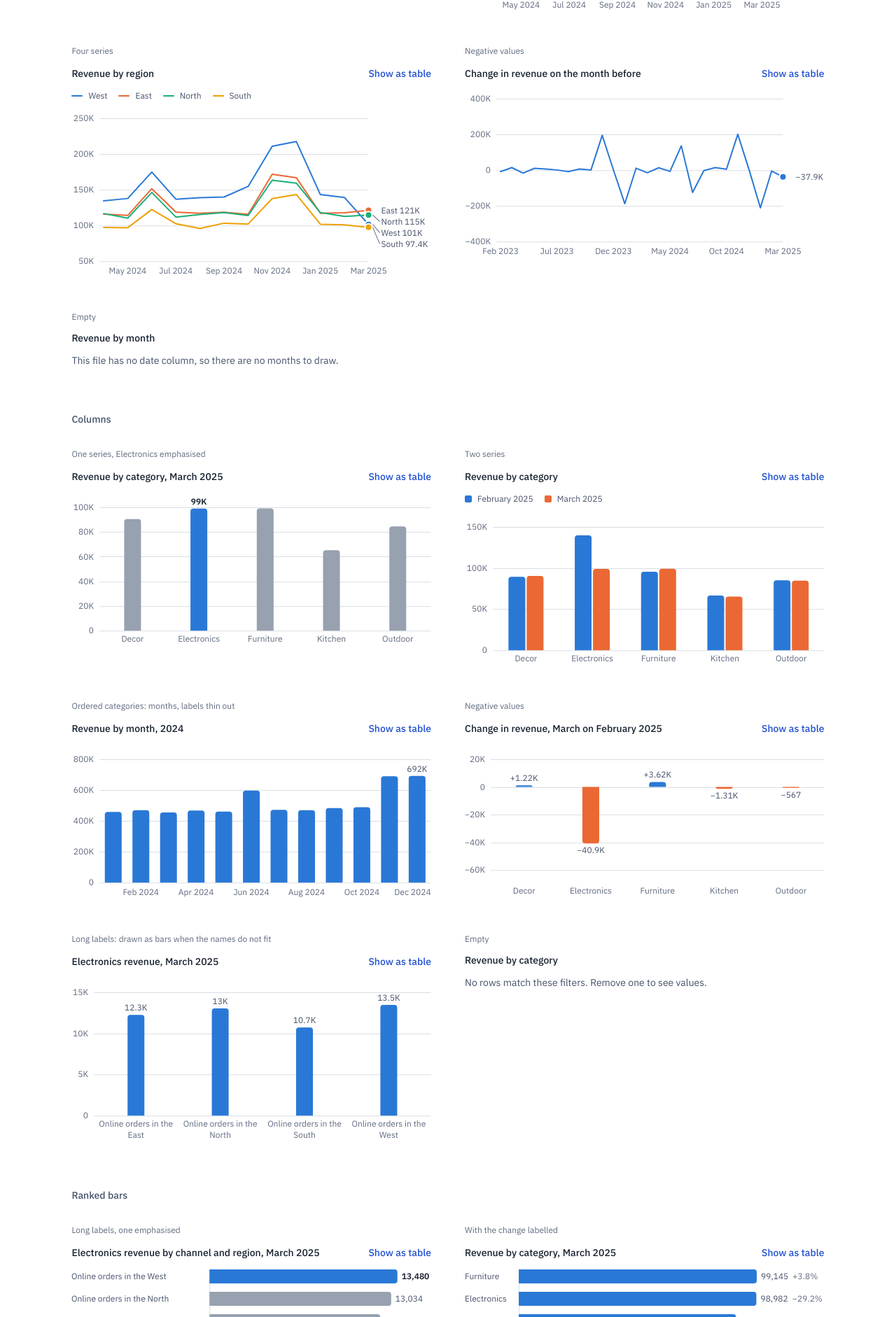
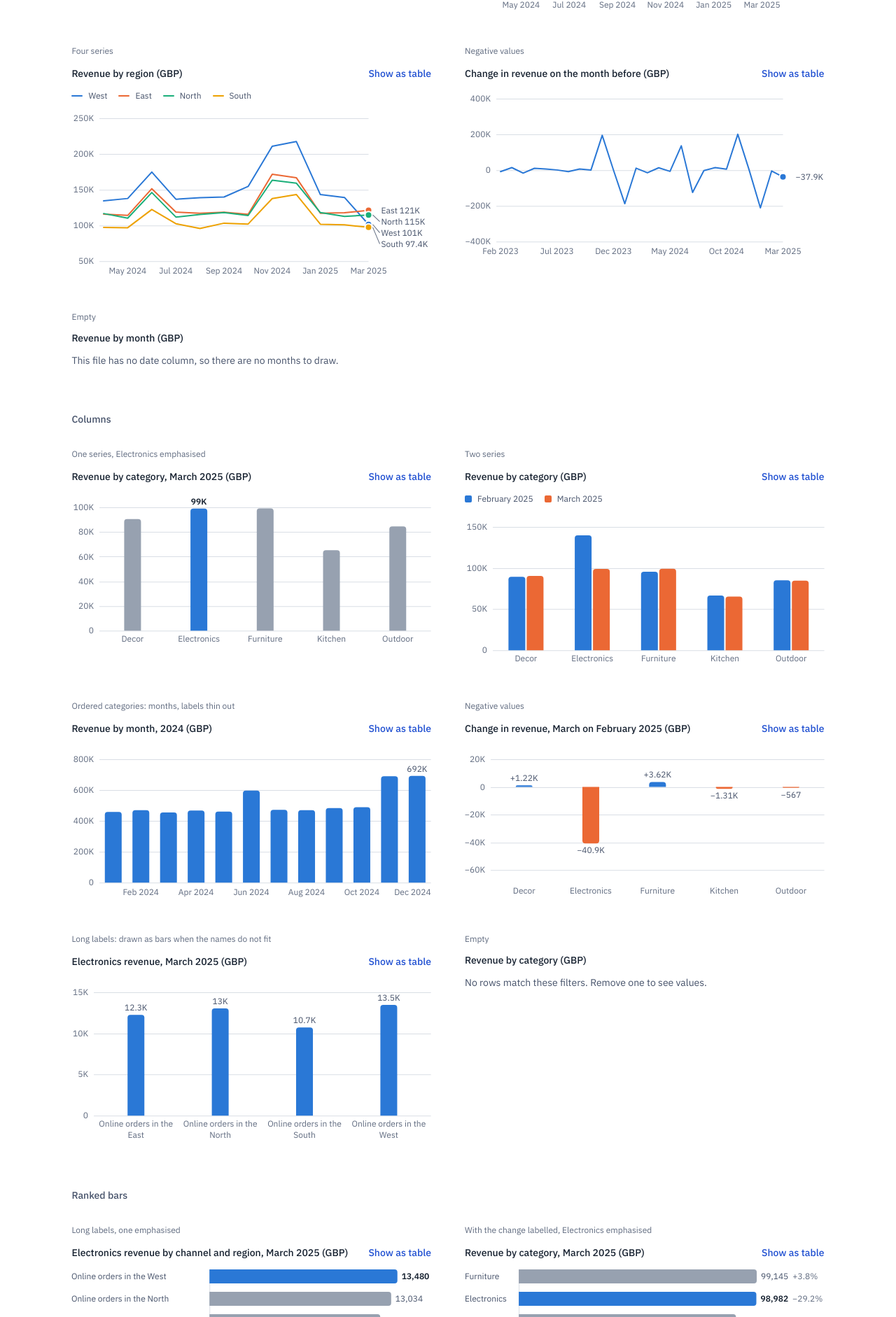
Before and after one commit to vedjrr/Footnote, a Next.js app: page /styleguide in a window 1280 px wide. Shown: the part 8538-10420 px from the top of the page at 70% size. Built offline with nearby package versions, Linux system fonts and the light colour scheme.

Commit message:
docs: record chart layout decisions; units in chart titles

```diff
--- a/src/app/styleguide/_parts/charts.tsx
+++ b/src/app/styleguide/_parts/charts.tsx
@@ -48,7 +48,7 @@ export function ChartsSection() {
       <Group title="Line">
         <Case label="One series, with the point the sentence is about">
           <LineChart
-            title="Revenue by month"
+            title="Revenue by month (GBP)"
             summary="Revenue by month from January 2023 to March 2025. March 2025 is 438,441 GBP, down from 476,320 GBP in February."
             categories={monthly.categories}
             series={[{ name: 'Revenue', values: monthly.values }]}
@@ -58,7 +58,7 @@ export function ChartsSection() {
         </Case>
         <Case label="Four series, West emphasised">
           <LineChart
-            title="Revenue by region"
+            title="Revenue by region (GBP)"
             summary="Revenue by region from April 2024 to March 2025. West falls to 101,378 GBP in March 2025 from 139,179 in February; the other regions hold level."
             categories={byRegion.categories}
             series={byRegion.series}
@@ -68,7 +68,7 @@ export function ChartsSection() {
         </Case>
         <Case label="Four series">
           <LineChart
-            title="Revenue by region"
+            title="Revenue by region (GBP)"
             summary="Revenue by region from April 2024 to March 2025; each peaks in November or December."
             categories={byRegion.categories}
             series={byRegion.series}
@@ -77,7 +77,7 @@ export function ChartsSection() {
         </Case>
         <Case label="Negative values">
           <LineChart
-            title="Change in revenue on the month before"
+            title="Change in revenue on the month before (GBP)"
             summary="Change in revenue on the month before, February 2023 to March 2025. March 2025 is 37,879 GBP lower than February."
             categories={monthlyChange.categories}
             series={[{ name: 'Change', values: monthlyChange.values }]}
@@ -87,7 +87,7 @@ export function ChartsSection() {
         </Case>
         <Case label="Empty">
           <LineChart
-            title="Revenue by month"
+            title="Revenue by month (GBP)"
             summary="Revenue by month."
             categories={[]}
             series={[{ name: 'Revenue', values: [] }]}
@@ -99,7 +99,7 @@ export function ChartsSection() {
       <Group title="Columns">
         <Case label="One series, Electronics emphasised">
           <ColumnChart
-            title="Revenue by category, March 2025"
+            title="Revenue by category, March 2025 (GBP)"
             summary="Revenue by category in March 2025. Electronics took 98,982 GBP, second to Furniture."
             categories={byCategory.categories}
             series={[{ name: 'March 2025', values: byCategory.march }]}
@@ -110,7 +110,7 @@ export function ChartsSection() {
         </Case>
         <Case label="Two series">
           <ColumnChart
-            title="Revenue by category"
+            title="Revenue by category (GBP)"
             summary="Revenue by category in February and March 2025. Electronics fell from 139,833 to 98,982 GBP; the rest held level."
             categories={byCategory.categories}
             series={[
@@ -123,7 +123,7 @@ export function ChartsSection() {
         </Case>
         <Case label="Ordered categories: months, labels thin out">
           <ColumnChart
-            title="Revenue by month, 2024"
+            title="Revenue by month, 2024 (GBP)"
             summary="Revenue by month in 2024, highest in November and December."
             categories={monthly.categories.slice(12, 24)}
             series={[{ name: 'Revenue', values: monthly.values.slice(12, 24) }]}
@@ -134,7 +134,7 @@ export function ChartsSection() {
         </Case>
         <Case label="Negative values">
           <ColumnChart
-            title="Change in revenue, March on February 2025"
+            title="Change in revenue, March on February 2025 (GBP)"
             summary="Change in revenue by category, March on February 2025. Electronics fell 40,851 GBP."
             categories={categoryChange.map((c) => c.label)}
             series={[{ name: 'Change', values: categoryChange.map((c) => c.value) }]}
@@ -145,7 +145,7 @@ export function ChartsSection() {
         </Case>
         <Case label="Long labels: drawn as bars when the names do not fit">
           <ColumnChart
-            title="Electronics revenue, March 2025"
+            title="Electronics revenue, March 2025 (GBP)"
             summary="Electronics revenue in March 2025 by channel and region."
             categories={electronicsMarch.slice(4, 8).map((e) => e.label)}
             series={[
@@ -157,7 +157,7 @@ export function ChartsSection() {
         </Case>
         <Case label="Empty">
           <ColumnChart
-            title="Revenue by category"
+            title="Revenue by category (GBP)"
             summary="Revenue by category."
             categories={[]}
             series={[{ name: 'Revenue', values: [] }]}
@@ -169,7 +169,7 @@ export function ChartsSection() {
       <Group title="Ranked bars">
         <Case label="Long labels, one emphasised">
           <RankedBars
-            title="Electronics revenue by channel and region, March 2025"
+            title="Electronics revenue by channel and region, March 2025 (GBP)"
             summary="Electronics revenue in March 2025 by channel and region. Online orders in the West took 13,480 GBP, a quarter of February's."
             items={electronicsMarch}
             categoryName="Channel and region"
@@ -178,9 +178,9 @@ export function ChartsSection() {
             emphasis="Online orders in the West"
           />
         </Case>
-        <Case label="With the change labelled">
+        <Case label="With the change labelled, Electronics emphasised">
           <RankedBars
-            title="Revenue by category, March 2025"
+            title="Revenue by category, March 2025 (GBP)"
             summary="Revenue by category in March 2025, with the change on February."
             items={byCategory.categories.map((label, i) => {
               const change =
@@ -194,11 +194,12 @@ export function ChartsSection() {
             categoryName="Category"
             valueName="Revenue"
             format={gbp}
+            emphasis="Electronics"
           />
         </Case>
         <Case label="Negative values">
           <RankedBars
-            title="Change in revenue, March on February 2025"
+            title="Change in revenue, March on February 2025 (GBP)"
             summary="Change in revenue by category, March on February 2025. Electronics fell 40,851 GBP; Furniture rose 3,624 GBP."
             items={categoryChange}
             categoryName="Category"
@@ -209,7 +210,7 @@ export function ChartsSection() {
         </Case>
         <Case label="Empty">
           <RankedBars
-            title="Revenue by category"
+            title="Revenue by category (GBP)"
             summary="Revenue by category."
             items={[]}
             empty="No rows match these filters. Remove one to see values."
@@ -220,7 +221,7 @@ export function ChartsSection() {
       <Group title="Waterfall">
         <Case label="Axis from zero">
           <Waterfall
-            title="Electronics revenue online, February to March 2025"
+            title="Electronics revenue online, February to March 2025 (GBP)"
             summary="Electronics revenue online fell from 93,738 to 49,484 GBP between February and March 2025; the West accounts for 43,362 GBP of the fall."
             start={electronicsOnline.start}
             steps={electronicsOnline.steps}
@@ -232,7 +233,7 @@ export function ChartsSection() {
         </Case>
         <Case label="Small steps next to the totals: the axis zooms">
           <Waterfall
-            title="Revenue, February to March 2025"
+            title="Revenue, February to March 2025 (GBP)"
             summary="Revenue fell from 476,320 to 438,441 GBP between February and March 2025; Electronics accounts for 40,851 GBP of the fall."
             start={revenueWalk.start}
             steps={revenueWalk.steps}
@@ -244,7 +245,7 @@ export function ChartsSection() {
         </Case>
         <Case label="Empty">
           <Waterfall
-            title="Revenue, February to March 2025"
+            title="Revenue, February to March 2025 (GBP)"
             summary="Revenue between February and March 2025."
             start={revenueWalk.start}
             steps={[]}
@@ -258,7 +259,7 @@ export function ChartsSection() {
         <h3 className="type-small font-medium text-ink-2">Small multiples</h3>
         <Case label="Lines, one panel per region, West emphasised">
           <SmallMultiples
-            title="Revenue by region"
+            title="Revenue by region (GBP)"
             summary="Revenue by region from April 2024 to March 2025, on one scale. Only the West falls in March 2025."
             kind="line"
             categories={byRegion.categories}
@@ -269,7 +270,7 @@ export function ChartsSection() {
         </Case>
         <Case label="Bars, one panel per region">
           <SmallMultiples
-            title="Electronics revenue by channel, March 2025"
+            title="Electronics revenue by channel, March 2025 (GBP)"
             summary="Electronics revenue in March 2025 by channel, one panel per region. Online is the largest channel in every region."
             kind="bars"
             categories={electronicsPanels.categories}
```
Also changed, not shown: 1 other file (tests, documents, lock files or other folders).
